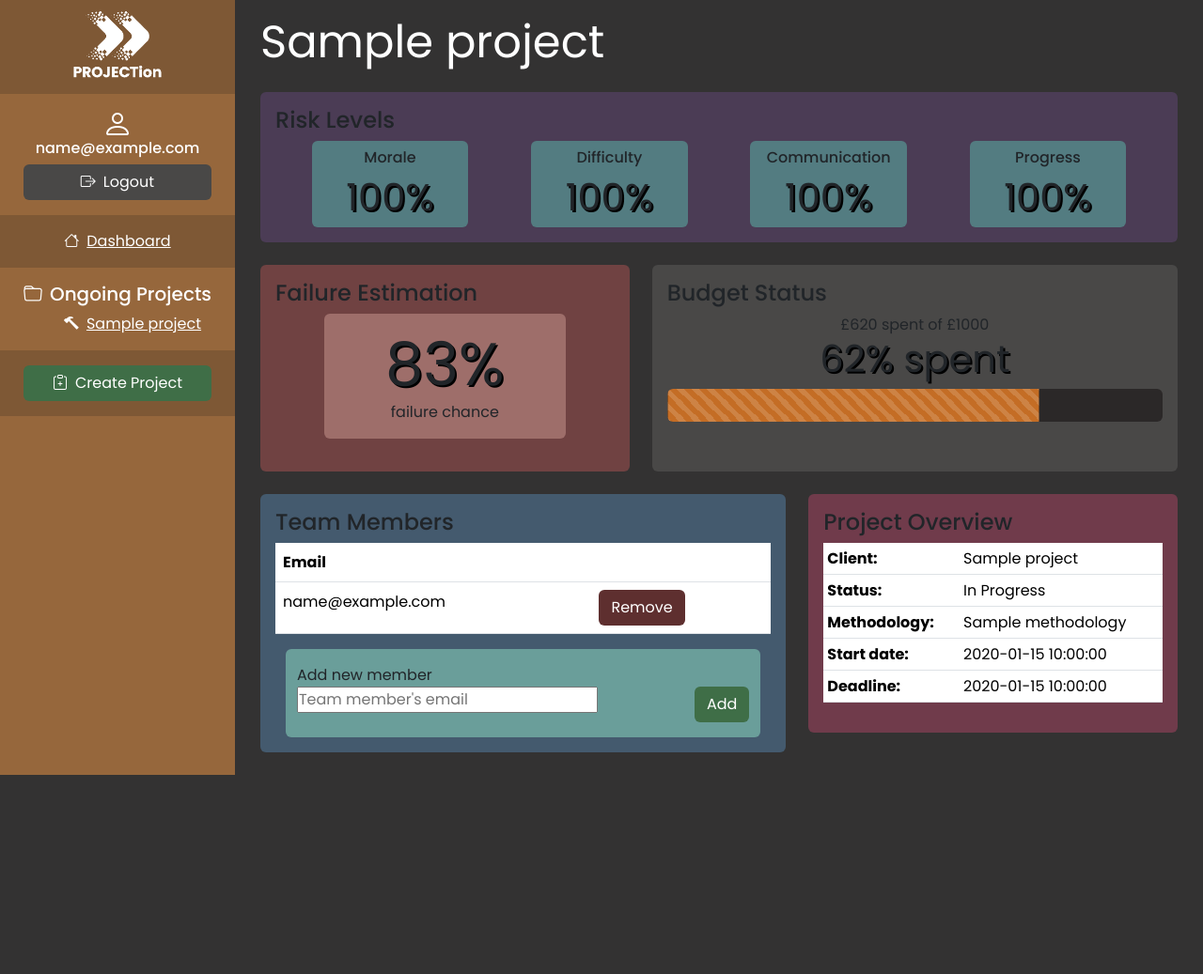
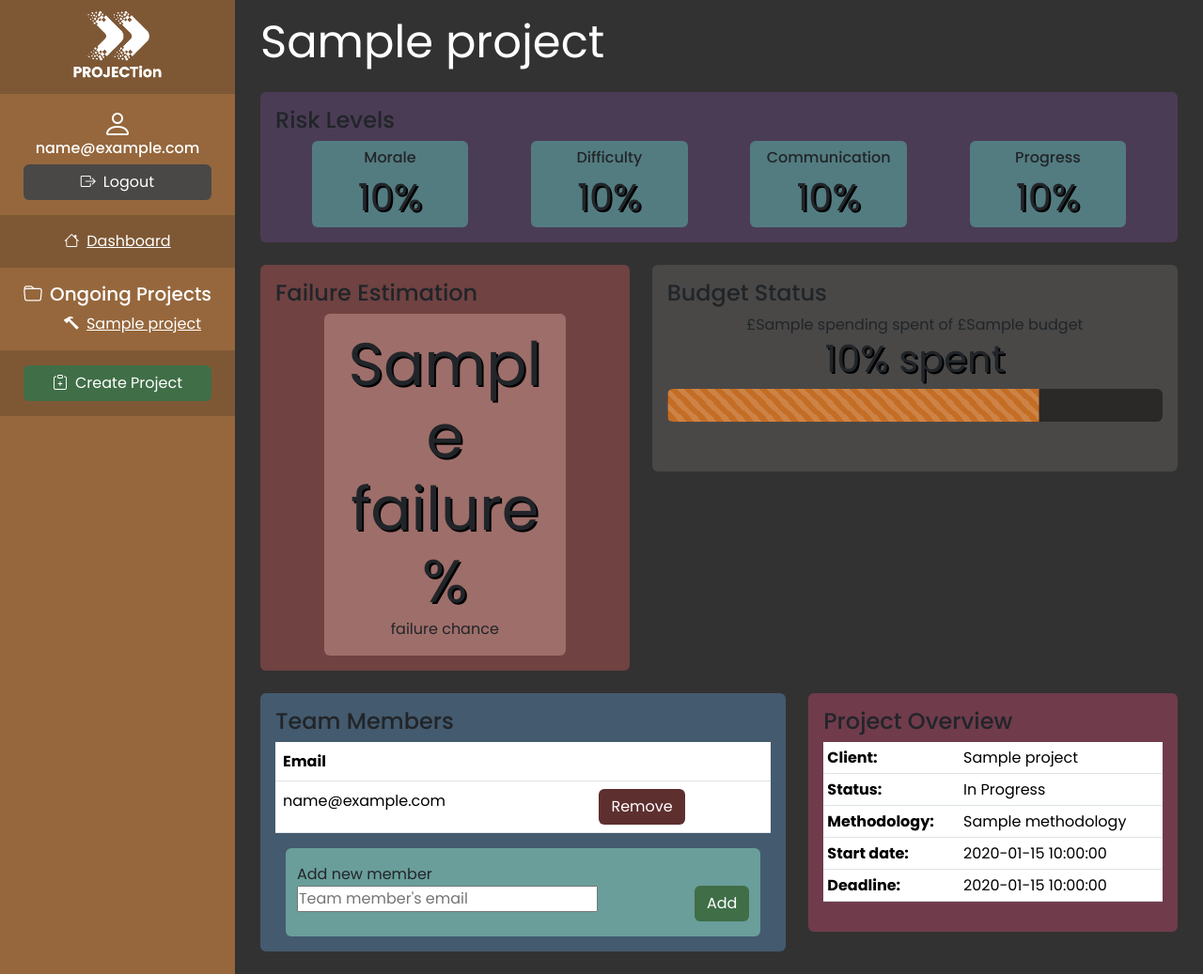
Before and after one commit to ProjectProCS261/ProjectPro, a Flask app: template app/templates/auth/projectData.html in a window 1280 px wide. Shown: the whole page at 94% size. Before the commit the page ends 825 px from the top, so only its background shows below. Run offline with Flask 2, Linux system fonts and the light colour scheme; a user stored in the database is signed in; the template is opened without the code that fills it: most values are stand-ins (such as "Sample title", 1, 10 or a date in 2020); a database or web service that is not in the repository returns one stand-in record (values such as "Sample title").

Commit message:
Minor Fixes + Moving Expenditures to own table

```diff
--- a/app/services/algorithm.py
+++ b/app/services/algorithm.py
@@ -24,6 +24,7 @@ def runAlg(projectName, owner):
     newData =  np.concatenate((df[1:6],methodsMatch.get(df[0]))).reshape(1,-1)
     yPred = lr.predict(newData)
     yPredNp = np.absolute(np.array(yPred))
+    print(yPredNp)
 
     # Ensure probabilities aren't greater than 1
     lowMorale = min(yPredNp[0,0],1)
--- a/app/services/project.py
+++ b/app/services/project.py
@@ -73,8 +73,8 @@ def getExpenditures(projectName, owner):
     projectID = getProjectID(projectName, owner)
     db = getDatabase()
     expenditures = db["PROJECT_EXPENDITURE"]
-    allExpenditures = expenditures.find({ 'ProjectID' : projectID }, {'_id' : 0, 'Expenditure' : 1})
-    return allExpenditures
+    allExpenditures = expenditures.find({'ProjectID':str(projectID)})
+    return([i for i in allExpenditures])
 
 
 # Add status to project once calculated
--- a/app/templates/auth/input.html
+++ b/app/templates/auth/input.html
@@ -173,7 +173,7 @@
                               <label class="form-check-label" for="behind"> Behind Schedule </label>&nbsp;&nbsp;&nbsp;
                               <input class="form-check-input" type="radio" name="status" id="ontrack" checked value="ontrack">
                               <label class="form-check-label" for="ontrack" checked> On Schedule </label>&nbsp;&nbsp;&nbsp;
-                              <input class="form-check-input" type="radio" name="status" id="ahead" value="ontrack">
+                              <input class="form-check-input" type="radio" name="status" id="ahead" value="ahead">
                               <label class="form-check-label" for="ahead"> Ahead of Schedule </label>
                          </div>
 
--- a/app/templates/auth/projectData.html
+++ b/app/templates/auth/projectData.html
@@ -28,20 +28,20 @@
                                 <!-- use jinja for each of the three cards to display the relevant information -->
                                 <div class="card border-0 col-5 col-md-2 p-2" style="background-color:rgb(83, 124, 129)">
                                     <h6 class="card-title">Morale</h6>
-                                    <div class="display-6 shadow-text">{{avgMorale*10}}%</div>
+                                    <div class="display-6 shadow-text">{{avgMorale}}%</div>
                                 </div>
                                 <div class="card border-0 col-5 col-md-2 p-2" style="background-color:rgb(83, 124, 129)">
                                     <h6 class="card-title">Difficulty</h6>
-                                    <div class="display-6 shadow-text">{{avgDiff*10}}%</div>
+                                    <div class="display-6 shadow-text">{{avgDiff}}%</div>
                                 </div>
                                 <div class="card border-0 col-5 col-md-2 p-2 mt-2 mt-md-0" style="background-color:rgb(83, 124, 129)">
                                     <h6 class="card-title comm-bg">Communication</h6>
                                     <h6 class="card-title comm-sm">Comms</h6>
-                                    <div class="display-6 shadow-text">{{avgComm*10}}%</div>
+                                    <div class="display-6 shadow-text">{{avgComm}}%</div>
                                 </div>
                                 <div class="card border-0 col-5 col-md-2 p-2 mt-2 mt-md-0" style="background-color:rgb(83, 124, 129)">
                                     <h6 class="card-title">Progress</h6>
-                                    <div class="display-6 shadow-text">{{avgProg*10}}%</div>
+                                    <div class="display-6 shadow-text">{{avgProg}}%</div>
                                 </div>
                             </div>
                         </div>
@@ -55,7 +55,7 @@
                                 <div class="row justify-content-center">
                                     <div class="col-8 card border-0 py-3" style="background-color:rgb(158, 110, 106)">
                                         <div style="text-align:center">
-                                            <div class="display-3 shadow-text" style="text-align:center"><strong>83%</strong></div>
+                                            <div class="display-3 shadow-text" style="text-align:center"><strong>{{failure}}%</strong></div>
                                             failure chance
                                         </div>
                                     </div>
@@ -68,11 +68,11 @@
                             <div class="card-body text-start">
                                 <h4 class="card-title">Budget Status</h2>
                                 <div style="text-align:center">
-                                    £620 spent of £1000
-                                    <div class="display-6 shadow-text" style="text-align:center">62% spent</div>
+                                    £{{spending}} spent of £{{project.Budget}}
+                                    <div class="display-6 shadow-text" style="text-align:center">{{100*spending / project.Budget}}% spent</div>
                                 </div>
                                 <div class="progress my-2" style="height: 35px; background-color: rgb(43, 40, 40);">
-                                    <div class="progress-bar progress-bar-striped progress-bar-animated" role="progressbar" aria-valuenow="62" aria-valuemin="0" aria-valuemax="100" style="width: 75%; float: right; background-color:rgb(196, 109, 37)"></div>
+                                    <div class="progress-bar progress-bar-striped progress-bar-animated" role="progressbar" aria-valuenow="{{spending / project.Budget}}" aria-valuemin="0" aria-valuemax="1" style="width: 75%; float: right; background-color:rgb(196, 109, 37)"></div>
                                 </div>
                             </div>
                         </div>
--- a/app/views.py
+++ b/app/views.py
@@ -26,6 +26,7 @@ project_collection = db["PROJECT"]
 user_team_collection = db["USER_TEAM"]
 team_collection = db["TEAM"]
 metrics_collection = db["PROJECT_METRICS"]
+expenditure_collection = db["PROJECT_EXPENDITURE"]
 
 # User class for use by Flask-Login
 class User(UserMixin):
@@ -195,13 +196,16 @@ def review():
         today = datetime.today()
         user = current_user.email
         progress = float(request.form["progress"])
-        status = True
-        expenses = "0"
+        status = "ontrack"
         if owner == "True":
             status = request.form["status"]
-            if status == "ontrack":
-                status = True
             expenses = "0"+request.form["expenses"]
+            project_expenditure = {
+                "ProjectID": projectID,
+                "Expenditure": int(expenses),
+                "Date": today
+            }
+            expenditure_collection.insert_one(project_expenditure)
             completion = request.form["completion"]
             if completion == "yes":
                 print(1)
@@ -215,11 +219,11 @@ def review():
             "CommunicationRating": communication,
             "Progress": progress,
             "On_Track": status,
-            "Expenses": int(expenses),
             "Date": today,
             "User": user
         }
         metrics_collection.insert_one(project_metrics)
+
         return redirect(url_for('home'))
 
     else:
@@ -259,13 +263,17 @@ def projectdata():
             owner = True
         projects, inprogress = get_projects()
 
-        _,_,_, avgMorale, avgComm, avgDiff, avgProg, _ = project.getProjectMetrics(projectID, current_project["Project_Name"], current_project["Owner_Email"])
+        costs = project.getExpenditures(current_project["Project_Name"], current_project["Owner_Email"])
+        spending = (sum([i["Expenditure"] for i in costs]))
+#        _,_,_, avgMorale, avgComm, avgDiff, avgProg, _ = project.getProjectMetrics(projectID, current_project["Project_Name"], current_project["Owner_Email"])
+        failure, avgMorale, avgDiff, avgComm, avgProg, _,_ = runAlg(current_project["Project_Name"], current_project["Owner_Email"])
+
 
         # results = runAlg(current_project["Project_Name"], current_project["Owner_Email"])
         # print(results)
 
         return render_template('auth/projectData.html', name=current_user, inprogress=inprogress, project=current_project, team=current_team, members=members, owner=owner
-                               , avgMorale=avgMorale, avgComm=avgComm, avgDiff=avgDiff, avgProg=avgProg)
+                               , avgMorale=avgMorale, avgComm=avgComm, avgDiff=avgDiff, avgProg=avgProg, failure=failure, spending=spending)
 
 @login_manager.user_loader
 def load_user(useremail):
```
